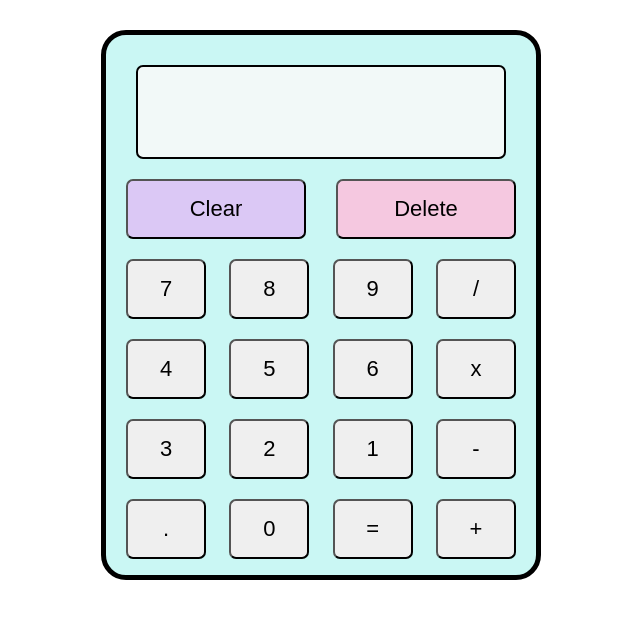
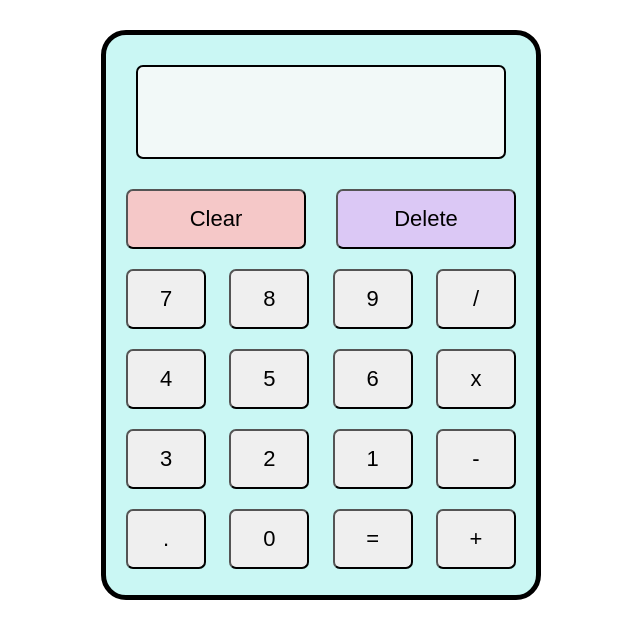
Before and after one commit to chance-class/calculator, a plain HTML site: page index.html in a window 1280 px wide. Shown: the whole page, without its empty margins (319-959 px from the left). Drawn offline with Linux system fonts and the light colour scheme.

Commit message:
Adjust spacing and colors

```diff
--- a/style.css
+++ b/style.css
@@ -1,7 +1,7 @@
 #container {
   background-color: #CAF7F4;
   width: 390px;
-  height: 500px;
+  height: 520px;
   margin: 30px auto;
   padding: 20px;
   border: 5px solid black;
@@ -30,6 +30,9 @@
   justify-content: space-between;
   margin: 20px 0;
 }
+.cancel {
+  padding-top: 10px;
+}
 
 #clear,
 #delete {
@@ -38,11 +41,11 @@
 }
 
 #delete {
-  background-color: #F5C8E0;
+  background-color: #DBC8F5;
 }
 
 #clear {
-  background-color: #DBC8F5;
+  background-color: #F5C8C8;
 }
 
 .buttons {
```
